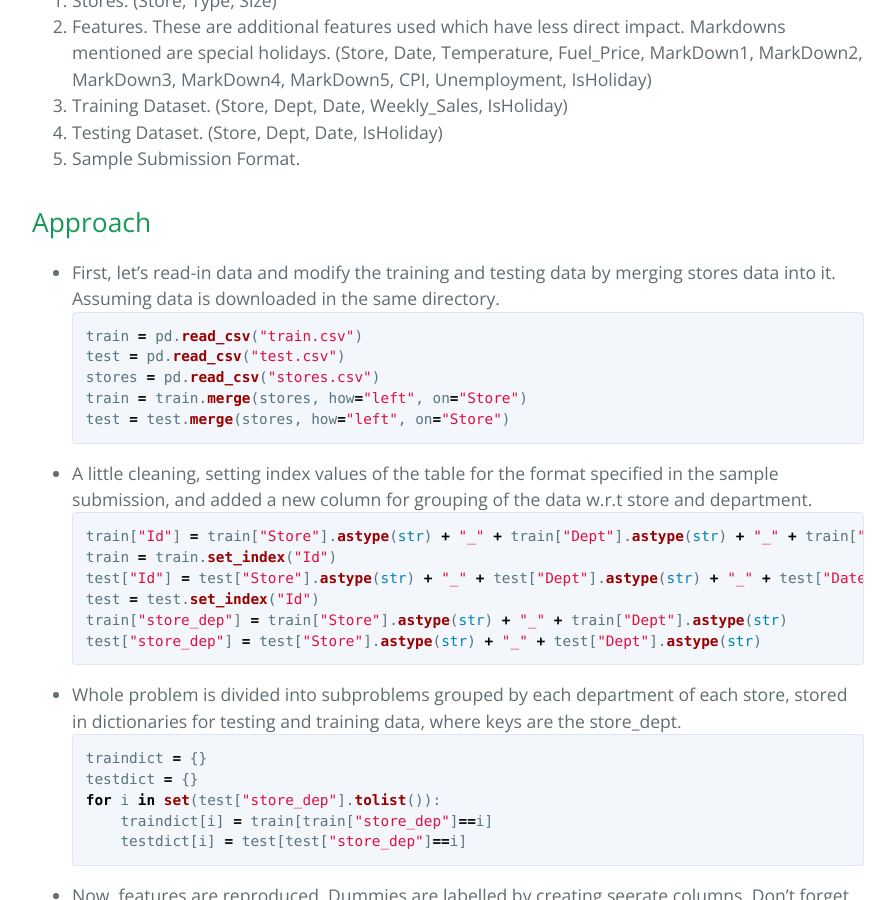
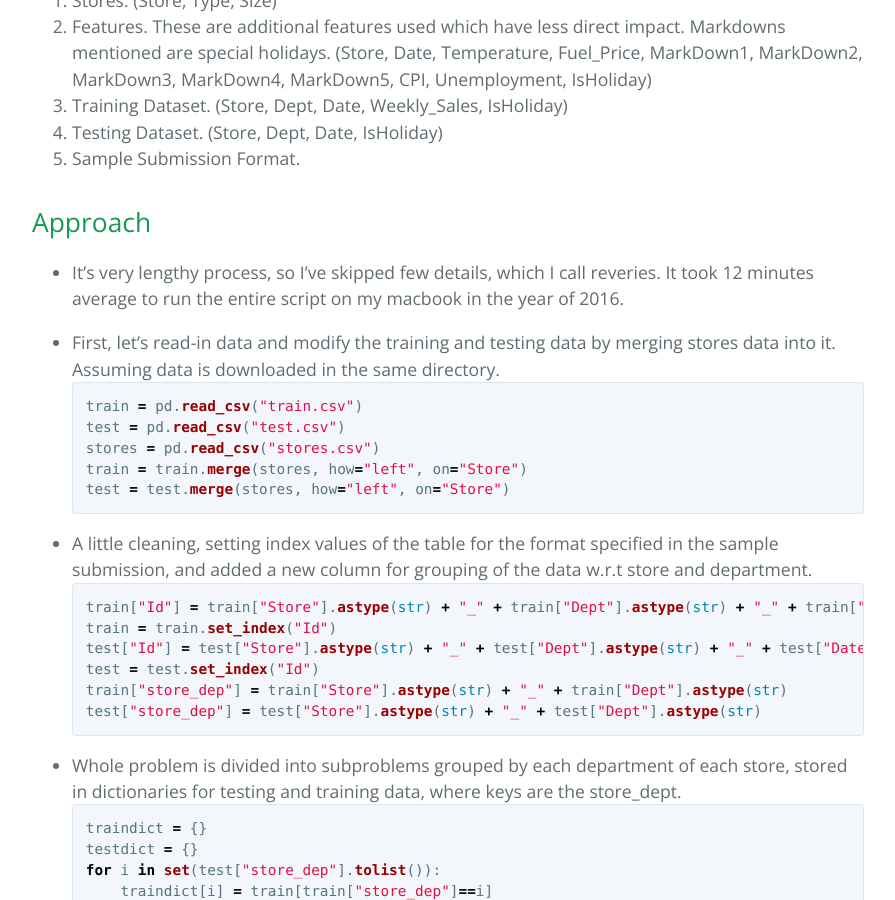
Before and after one commit to TejasReddy9/wssforecast, a Jekyll site: the page built from docs/index.md, in a window 1280 px wide and 900 px high, scrolled down 896 px. Shown: the whole window, without its empty margins (192-1087 px from the left). Built offline with Jekyll 4.4.1, drawn with Linux system fonts in a browser that asks for light colours; our own code applies the rules of GitHub Pages for plain Markdown files.

Commit message:
Update index.md

````diff
--- a/docs/index.md
+++ b/docs/index.md
@@ -20,6 +20,8 @@ As data shouldn't be posted publicly, please refer this [link](https://www.kaggl
 5.  Sample Submission Format.
 
 ## Approach
+*   It's very lengthy process, so I've skipped few details, which I call reveries. It took 12 minutes average to run the entire script on my macbook in the year of 2016.
+
 *   First, let's read-in data and modify the training and testing data by merging stores data into it. Assuming data is downloaded in the same directory.
 ```python
 train = pd.read_csv("train.csv")
````
